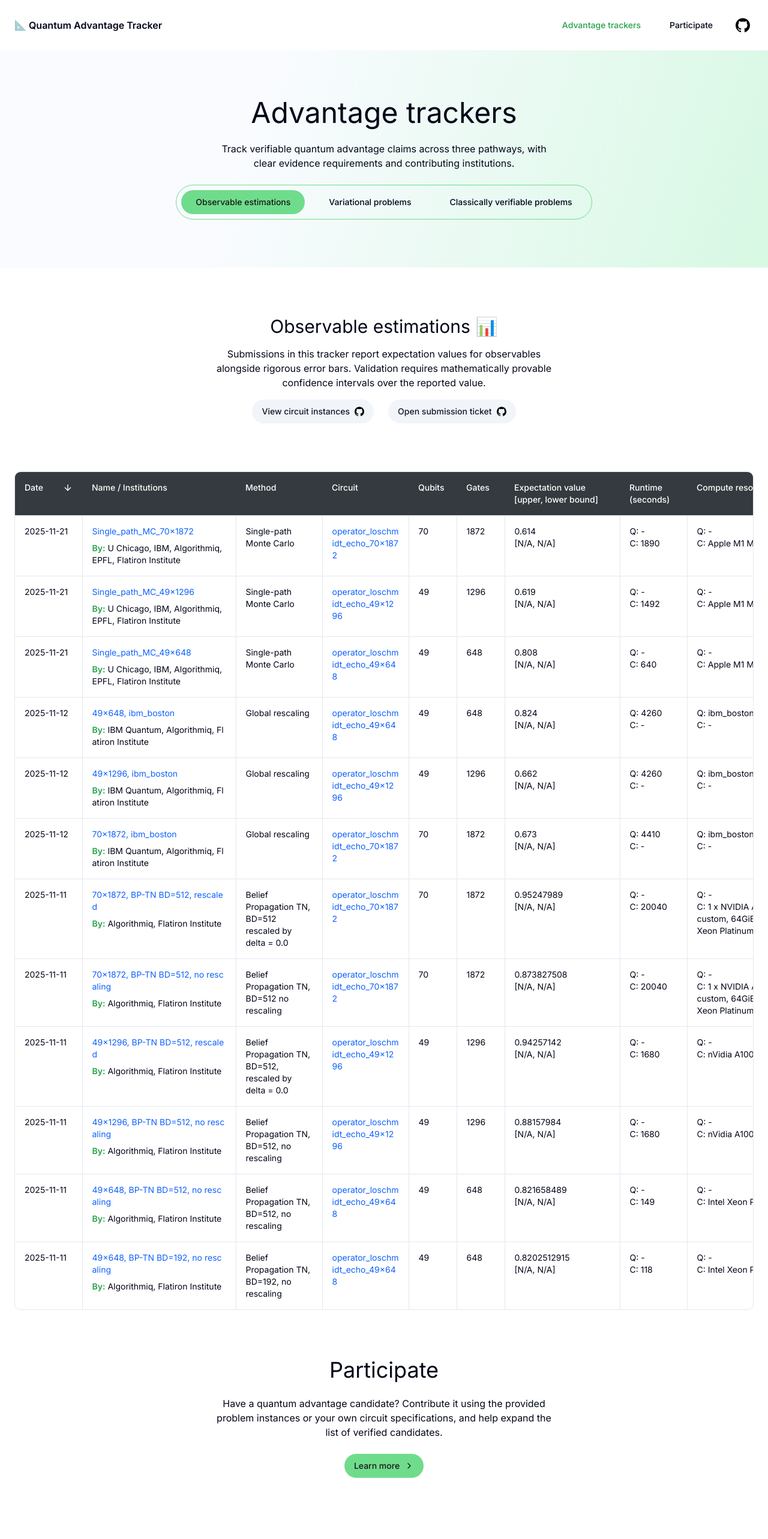
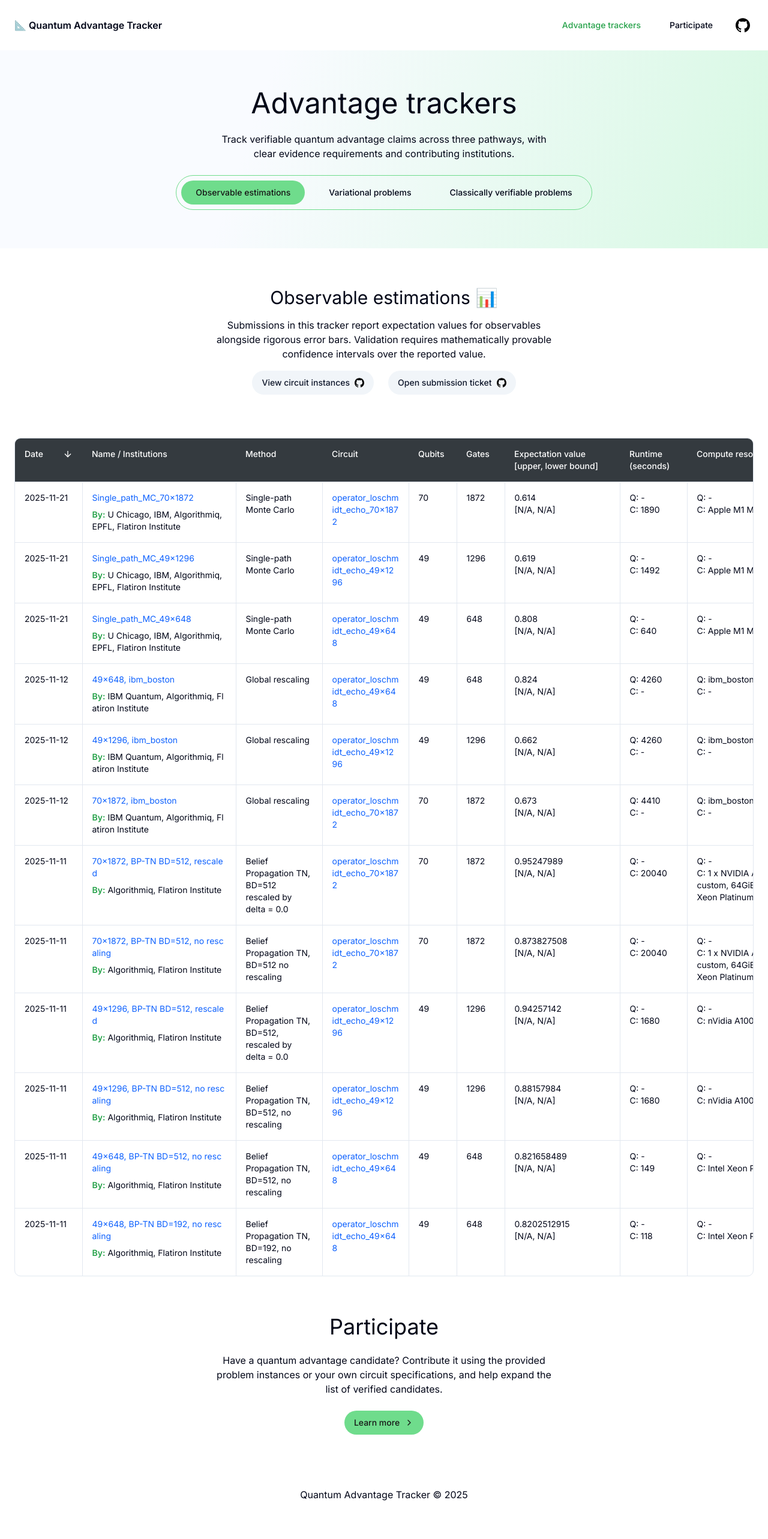
Before and after one commit to quantum-advantage-tracker/quantum-advantage-tracker.github.io, a Next.js app: page /trackers/observable-estimations in a window 1280 px wide. Shown: the top 2566 px of the page at 60% size. After the commit the page ends 2528 px from the top, so only its background shows below. Built offline with nearby package versions, Linux system fonts and the light colour scheme.

Commit message:
Update table spacing

```diff
--- a/src/app/trackers/classically-verifiable-problems/page.tsx
+++ b/src/app/trackers/classically-verifiable-problems/page.tsx
@@ -29,7 +29,7 @@ export default async function TrackersCVP() {
         efficiently checkable witnesses.
       </h4>
 
-      <div className="mx-auto mb-16 flex flex-row flex-wrap justify-center gap-x-6 gap-y-3">
+      <div className="mx-auto flex flex-row flex-wrap justify-center gap-x-6 gap-y-3">
         <Button variant="secondary" size="lg" asChild>
           <a
             href="https://github.com/quantum-advantage-tracker/quantum-advantage-tracker.github.io/tree/main/data/classically-verifiable-problems/circuit-models"
@@ -50,7 +50,7 @@ export default async function TrackersCVP() {
         </Button>
       </div>
 
-      <div className="text-left">
+      <div className="mt-14 text-left">
         <SubmissionsTable submissions={submissions} circuitModels={circuitModels} />
       </div>
     </div>
--- a/src/app/trackers/layout.tsx
+++ b/src/app/trackers/layout.tsx
@@ -13,7 +13,7 @@ export default function TrackersLayout(props: LayoutProps<'/trackers'>) {
   return (
     <div>
       <div className="bg-hero-gradient">
-        <div className="px-6 py-20 text-center">
+        <div className="px-6 py-16 text-center">
           <h1 className="mx-auto max-w-md text-5xl">Advantage trackers</h1>
           <h2 className="mx-auto my-6 max-w-xl">
             Track verifiable quantum advantage claims across three pathways, with clear evidence
@@ -24,10 +24,10 @@ export default function TrackersLayout(props: LayoutProps<'/trackers'>) {
         </div>
       </div>
 
-      <div className="mx-auto max-w-384 px-6 py-20 text-center">
+      <div className="mx-auto max-w-384 px-6 py-16 text-center">
         {props.children}
 
-        <div className="flex flex-col gap-6 pt-20">
+        <div className="flex flex-col gap-6 pt-16">
           <h3 className="text-4xl">Participate</h3>
           <p className="mx-auto max-w-xl">
             Have a quantum advantage candidate? Contribute it using the provided problem instances
--- a/src/app/trackers/observable-estimations/page.tsx
+++ b/src/app/trackers/observable-estimations/page.tsx
@@ -30,7 +30,7 @@ export default async function TrackersOE() {
         reported value.
       </h4>
 
-      <div className="mx-auto mb-16 flex flex-row flex-wrap justify-center gap-x-6 gap-y-3">
+      <div className="mx-auto flex flex-row flex-wrap justify-center gap-x-6 gap-y-3">
         <Button variant="secondary" size="lg" asChild>
           <a
             href="https://github.com/quantum-advantage-tracker/quantum-advantage-tracker.github.io/tree/main/data/observable-estimations/circuit-models"
@@ -51,7 +51,7 @@ export default async function TrackersOE() {
         </Button>
       </div>
 
-      <div className="text-left">
+      <div className="mt-14 text-left">
         <SubmissionsTable submissions={submissions} circuitModels={circuitModels} />
       </div>
     </div>
--- a/src/app/trackers/variational-problems/page.tsx
+++ b/src/app/trackers/variational-problems/page.tsx
@@ -29,7 +29,7 @@ export default async function TrackersVP() {
         that the ansatz and optimization respect the variational principle.
       </h4>
 
-      <div className="mx-auto mb-16 flex flex-row flex-wrap justify-center gap-x-6 gap-y-3">
+      <div className="mx-auto flex flex-row flex-wrap justify-center gap-x-6 gap-y-3">
         <Button variant="secondary" size="lg" asChild>
           <a
             href="https://github.com/quantum-advantage-tracker/quantum-advantage-tracker.github.io/tree/main/data/variational-problems/hamiltonians"
@@ -50,7 +50,7 @@ export default async function TrackersVP() {
         </Button>
       </div>
 
-      <div className="text-left">
+      <div className="mt-14 text-left">
         <SubmissionsTable submissions={submissions} hamiltonians={hamiltonians} />
       </div>
     </div>
```
